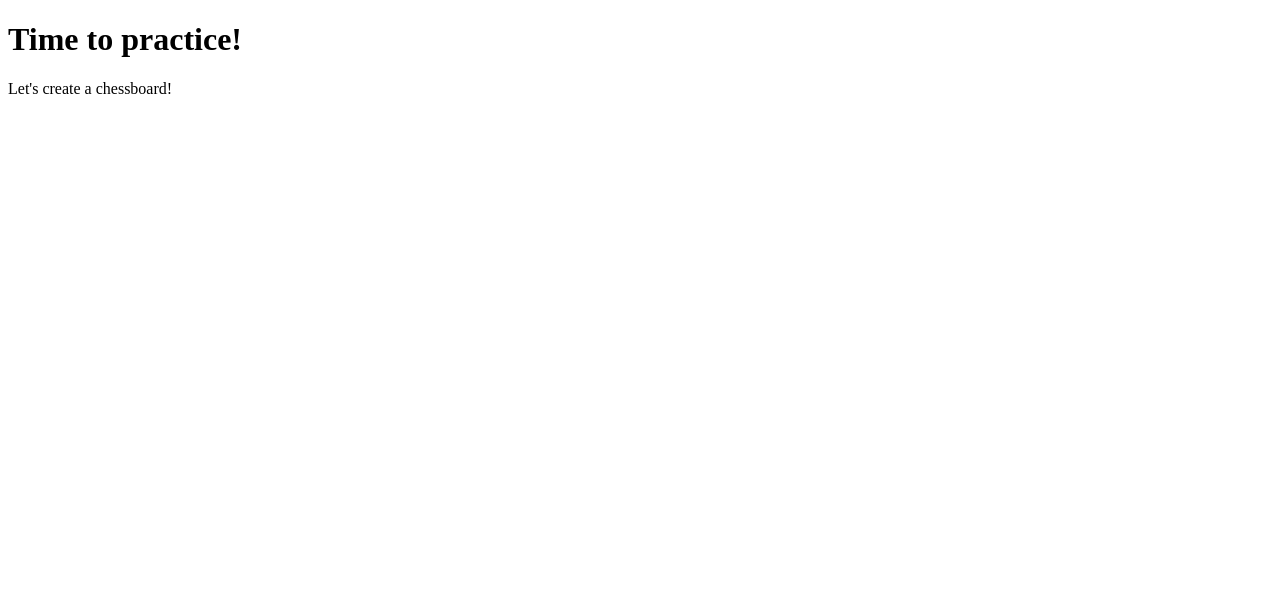
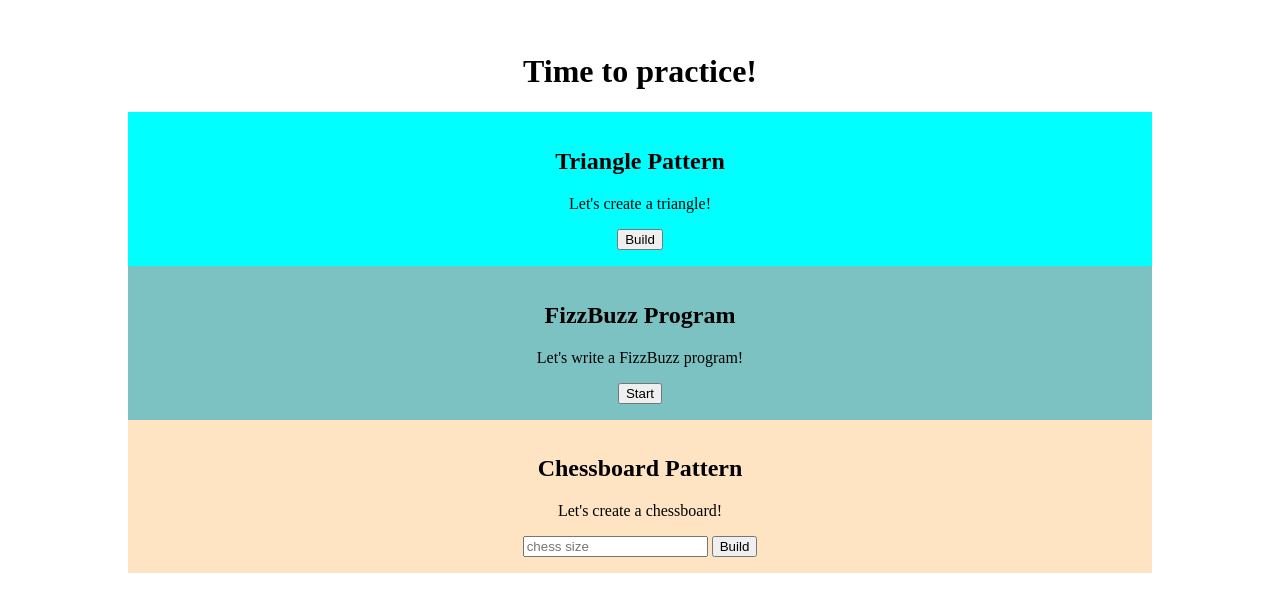
Before and after one commit to Dev-Iyke/Eloquent-JavaScript-Challenges, a plain HTML site: page Chapter 2/index.html in a window 1280 px wide. Drawn offline with Linux system fonts and the light colour scheme.

Commit message:
Converted the chapter two challenges into a web app

```diff
--- a/Chapter 2/index.html
+++ b/Chapter 2/index.html
@@ -4,11 +4,56 @@
     <meta charset="UTF-8" />
     <meta name="viewport" content="width=device-width, initial-scale=1.0" />
     <title>Eloquent javascript</title>
+    <style>
+      body{
+        width: 80%;
+        margin: 0 auto;
+        text-align: center;
+        padding: 2rem 0;
+      }
+      .triangle{
+        background-color: aqua;
+        padding: 1rem;
+      }
+      .fizzbuzz{
+        background-color:rgb(124, 194, 194);
+        padding: 1rem;
+      }
+      .chessboard{
+        background-color: bisque;
+        padding: 1rem;
+      }
+      #triangle, #fizzbuzz, #chessboard>p{
+        margin: 0;
+        padding: 0;
+        box-sizing: border-box;
+        color: rgb(113, 96, 2);
+      }
+    </style>
   </head>
   <body>
     <h1>Time to practice!</h1>
-    <p>Let's create a chessboard!</p>
+    <div class="triangle">
+      <h2>Triangle Pattern</h2>
+      <p>Let's create a triangle!</p>
+      <button onclick="triangleLoop()">Build</button>
+      <div id="triangle"></div>
+    </div>
+    <div class="fizzbuzz">
+      <h2>FizzBuzz Program</h2>
+      <p>Let's write a FizzBuzz program!</p>
+      <button onclick="fizzBuzz()">Start</button>
+      <div id="fizzbuzz"></div>
+    </div>
+    <div class="chessboard">
+      <h2>Chessboard Pattern</h2>
+      <p>Let's create a chessboard!</p>
+      <input type="number" placeholder="chess size" id="chess-size">
+      <button onclick="createChessboard(chessSize)">Build</button>
+      <div id="chessboard"></div>
+    </div>
 
+    <div id="chess"></div>
     <script src="main.js"></script>
   </body>
 </html>
--- a/Chapter 2/main.js
+++ b/Chapter 2/main.js
@@ -1,24 +1,46 @@
+const triangleDiv = document.getElementById('triangle');
+const fizzbuzzDiv = document.getElementById('fizzbuzz');
+const chessDiv = document.getElementById('chessboard');
+const chessSize = document.getElementById('chess-size');
+
+
 //TRIANGLE LOOP
+function triangleLoop(){
     let triangle = "";
     let counter = 0;
     while (counter < 7) {
         triangle = triangle + "#";
-  console.log(triangle);
+        //console.log(triangle);
+        triangleDiv.innerHTML += triangle + '<br />';
+
         counter = counter + 1;
     }
+}
+
 
 //FIZZBUZZ
+function fizzBuzz(){
     for (let count = 1; count <= 100; count++) {
-  if (count % 3 == 0 && count % 5 == 0) {
-    console.log("FizzBuzz");
+        if (count == 100){
+          //console.log(count);
+          fizzbuzzDiv.innerHTML += "Buzz"
+        }
+        else if (count % 3 == 0 && count % 5 == 0) {
+          //console.log("FizzBuzz");
+          fizzbuzzDiv.innerHTML += "FizzBuzz" + ", ";
         } else if (count % 3 == 0) {
-    console.log("Fizz");
+          //console.log("Fizz");
+          fizzbuzzDiv.innerHTML += "Fizz" + ", ";
         } else if (count % 5 == 0) {
-    console.log("Buzz");
+          //console.log("Buzz");
+          fizzbuzzDiv.innerHTML += "Buzz" + ", ";
         } else {
-    console.log(count);
+          //console.log(count);
+          fizzbuzzDiv.innerHTML += count + ", ";
         }
       }
+}
+
 
 //CHESSBOARD
 function chessWidth() {
@@ -49,30 +71,52 @@ function chessBoard() {
   chessWidth();
   chessHeight();
 }
-for (i = 0; i < 4; i++) {
+/* for (i = 0; i < 4; i++) {
     chessBoard();
+} */
+
+
+//console.log("\n BETTER WAY \n");
+
+function createChessboard(size) {
+  chessDiv.textContent = ""
+  size = chessSize.value
+  if (size == '' || size % 2 !== 0) {
+    chessDiv.innerHTML = 'Enter a valid even chessboard number';
+    //console.log(size)
+  }else{
+    //console.log(size)
+    chessDiv.innerHTML = `Yes! A chess board with ${size} rows and columns`;
+    for (let row = 0; row < size; row++) {
+      const eachRow = document.createElement('p')
+        for (let col = 0; col < size; col++) {
+            // Check if the sum of row and column is even or odd to decide the alternating pattern
+            if ((row + col) % 2 === 0) {
+              eachRow.innerHTML += '#'
+            } else {
+              eachRow.innerHTML += ' &nbsp; '
+            }
+        }
+        chessDiv.appendChild(eachRow);
+    }
   }
 
 
-console.log("\n BETTER WAY \n");
+}
 
-function createChessboard(size) {
-    let board = '';
 
-    for (let row = 0; row < size; row++) {
-        for (let col = 0; col < size; col++) {
-            // Check if the sum of row and column is even or odd to decide the alternating pattern
-            if ((row + col) % 2 === 0) {
-                board += '#';
-            } else {
-                board += ' ';
+const chbd = (num) => {
+  let board = ''
+  for (i = 0; i < num; i++) {
+    for (j = 0; j < num; j++) {
+      if((i + j) % 2 === 0){
+        board += '#'
+      }else{
+         board += ' '
       }
     }
-        board += '\n';
+    board += '\n'
   }
-
-    console.log(board);
+  console.log(board)
 }
-
-// Call the function with the desired size of the chessboard
-createChessboard(8);
+//chbd(8)
```
Lines whose indentation alone changed are shown as unchanged.
